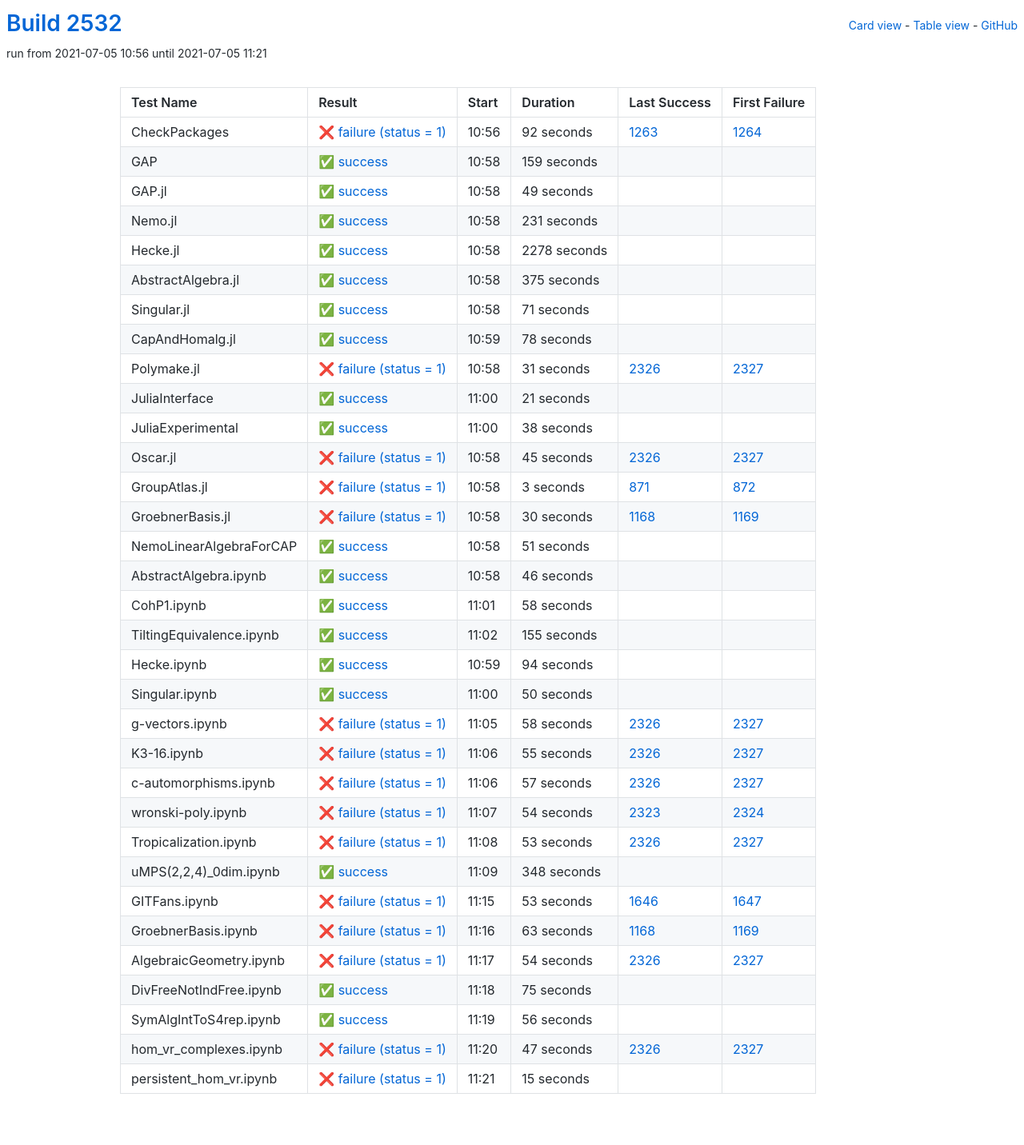
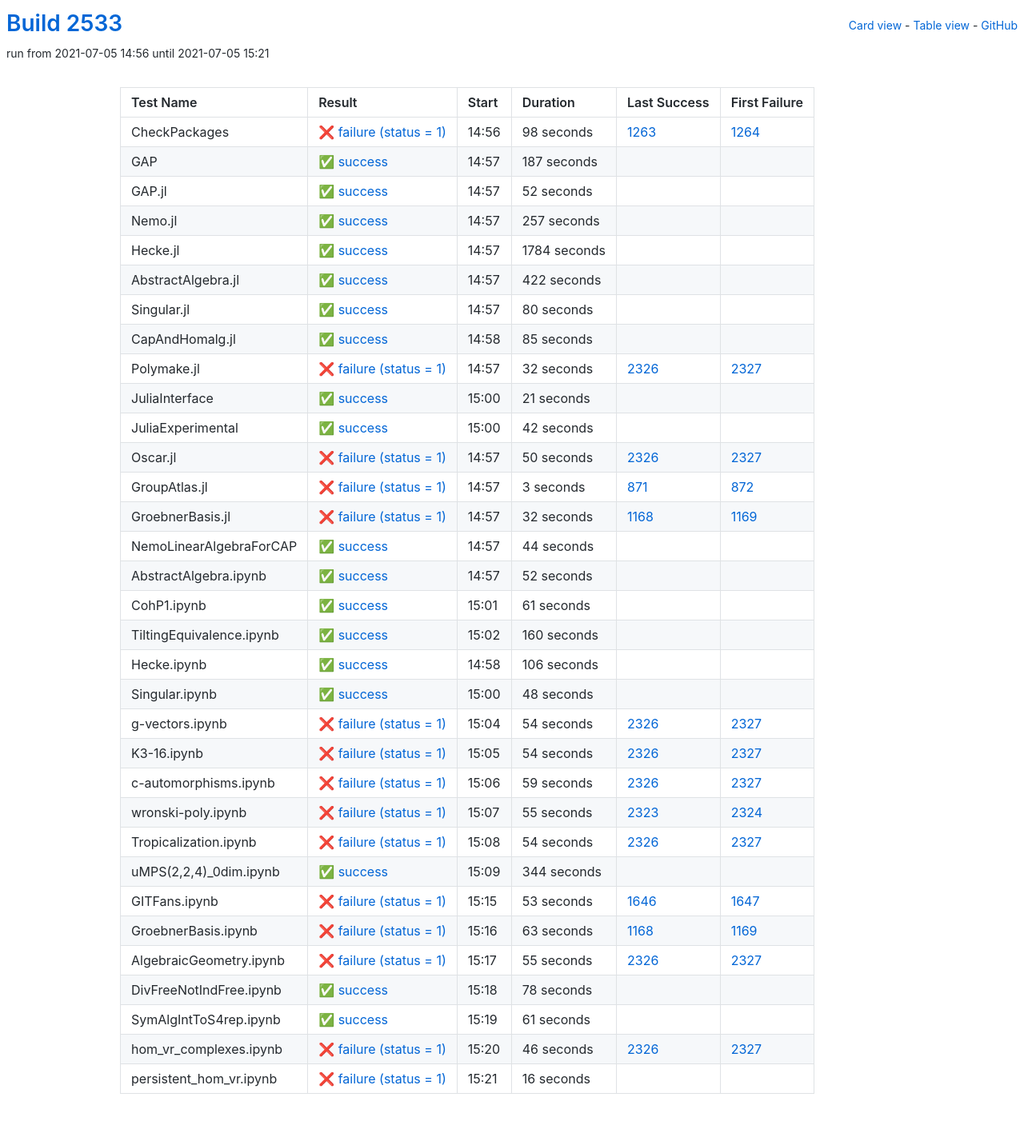
Before and after one commit to oscar-system/oscar-ci-status-stable, a Jekyll site: the page built from table.html, in a window 1280 px wide. Shown: the whole page at 80% size. Built offline with Jekyll 4.4.1, drawn with Linux system fonts in a browser that asks for light colours.

Commit message:
Build #2533

```diff
--- a/_data/ci.yml
+++ b/_data/ci.yml
@@ -1,6 +1,6 @@
 ---
-build: 2532
-build_url: https://oscarci.mathematik.uni-kl.de/job/oscar-stable/2532/
+build: 2533
+build_url: https://oscarci.mathematik.uni-kl.de/job/oscar-stable/2533/
 job: oscar-stable
 organization: oscar-system
 repo: oscar-ci-status-stable
@@ -8,116 +8,116 @@ repourl: https://github.com/oscar-system/oscar-ci-status-stable
 tests:
 - name: CheckPackages
   id: checkpackages
-  log: https://oscarci.mathematik.uni-kl.de/job/oscar-stable/2532/artifact/logs/build-2532/CheckPackages.log
-  start: 2021-07-05 10:56
+  log: https://oscarci.mathematik.uni-kl.de/job/oscar-stable/2533/artifact/logs/build-2533/CheckPackages.log
+  start: 2021-07-05 14:56
   success: false
   exitcode: 1
   status: failure
-  duration: 92
+  duration: 98
   last_success: 1263
   last_success_url: https://oscarci.mathematik.uni-kl.de/job/oscar-stable/1263/
   first_failure: 1264
   first_failure_url: https://oscarci.mathematik.uni-kl.de/job/oscar-stable/1264/
 - name: GAP
   id: gap
-  log: https://oscarci.mathematik.uni-kl.de/job/oscar-stable/2532/artifact/logs/build-2532/GAP.log
-  start: 2021-07-05 10:58
+  log: https://oscarci.mathematik.uni-kl.de/job/oscar-stable/2533/artifact/logs/build-2533/GAP.log
+  start: 2021-07-05 14:57
   success: true
   exitcode: 0
   status: success
-  duration: 159
+  duration: 187
   last_success: false
   last_success_url:
   first_failure: false
   first_failure_url:
 - name: GAP.jl
   id: gap-jl
-  log: https://oscarci.mathematik.uni-kl.de/job/oscar-stable/2532/artifact/logs/build-2532/GAP.jl.log
-  start: 2021-07-05 10:58
+  log: https://oscarci.mathematik.uni-kl.de/job/oscar-stable/2533/artifact/logs/build-2533/GAP.jl.log
+  start: 2021-07-05 14:57
   success: true
   exitcode: 0
   status: success
-  duration: 49
+  duration: 52
   last_success: false
   last_success_url:
   first_failure: false
   first_failure_url:
 - name: Nemo.jl
   id: nemo-jl
-  log: https://oscarci.mathematik.uni-kl.de/job/oscar-stable/2532/artifact/logs/build-2532/Nemo.jl.log
-  start: 2021-07-05 10:58
+  log: https://oscarci.mathematik.uni-kl.de/job/oscar-stable/2533/artifact/logs/build-2533/Nemo.jl.log
+  start: 2021-07-05 14:57
   success: true
   exitcode: 0
   status: success
-  duration: 231
+  duration: 257
   last_success: false
   last_success_url:
   first_failure: false
   first_failure_url:
 - name: Hecke.jl
   id: hecke-jl
-  log: https://oscarci.mathematik.uni-kl.de/job/oscar-stable/2532/artifact/logs/build-2532/Hecke.jl.log
-  start: 2021-07-05 10:58
+  log: https://oscarci.mathematik.uni-kl.de/job/oscar-stable/2533/artifact/logs/build-2533/Hecke.jl.log
+  start: 2021-07-05 14:57
   success: true
   exitcode: 0
   status: success
-  duration: 2278
+  duration: 1784
   last_success: false
   last_success_url:
   first_failure: false
   first_failure_url:
 - name: AbstractAlgebra.jl
   id: abstractalgebra-jl
-  log: https://oscarci.mathematik.uni-kl.de/job/oscar-stable/2532/artifact/logs/build-2532/AbstractAlgebra.jl.log
-  start: 2021-07-05 10:58
+  log: https://oscarci.mathematik.uni-kl.de/job/oscar-stable/2533/artifact/logs/build-2533/AbstractAlgebra.jl.log
+  start: 2021-07-05 14:57
   success: true
   exitcode: 0
   status: success
-  duration: 375
+  duration: 422
   last_success: false
   last_success_url:
   first_failure: false
   first_failure_url:
 - name: Singular.jl
   id: singular-jl
-  log: https://oscarci.mathematik.uni-kl.de/job/oscar-stable/2532/artifact/logs/build-2532/Singular.jl.log
-  start: 2021-07-05 10:58
+  log: https://oscarci.mathematik.uni-kl.de/job/oscar-stable/2533/artifact/logs/build-2533/Singular.jl.log
+  start: 2021-07-05 14:57
   success: true
   exitcode: 0
   status: success
-  duration: 71
+  duration: 80
   last_success: false
   last_success_url:
   first_failure: false
   first_failure_url:
 - name: CapAndHomalg.jl
   id: capandhomalg-jl
-  log: https://oscarci.mathematik.uni-kl.de/job/oscar-stable/2532/artifact/logs/build-2532/CapAndHomalg.jl.log
-  start: 2021-07-05 10:59
+  log: https://oscarci.mathematik.uni-kl.de/job/oscar-stable/2533/artifact/logs/build-2533/CapAndHomalg.jl.log
+  start: 2021-07-05 14:58
   success: true
   exitcode: 0
   status: success
-  duration: 78
+  duration: 85
   last_success: false
   last_success_url:
   first_failure: false
   first_failure_url:
 - name: Polymake.jl
   id: polymake-jl
-  log: https://oscarci.mathematik.uni-kl.de/job/oscar-stable/2532/artifact/logs/build-2532/Polymake.jl.log
-  start: 2021-07-05 10:58
+  log: https://oscarci.mathematik.uni-kl.de/job/oscar-stable/2533/artifact/logs/build-2533/Polymake.jl.log
+  start: 2021-07-05 14:57
   success: false
   exitcode: 1
   status: failure
-  duration: 31
+  duration: 32
   last_success: 2326
   last_success_url: https://oscarci.mathematik.uni-kl.de/job/oscar-stable/2326/
   first_failure: 2327
   first_failure_url: https://oscarci.mathematik.uni-kl.de/job/oscar-stable/2327/
 - name: JuliaInterface
   id: juliainterface
-  log: https://oscarci.mathematik.uni-kl.de/job/oscar-stable/2532/artifact/logs/build-2532/JuliaInterface.log
-  start: 2021-07-05 11:00
+  log: https://oscarci.mathematik.uni-kl.de/job/oscar-stable/2533/artifact/logs/build-2533/JuliaInterface.log
+  start: 2021-07-05 15:00
   success: true
   exitcode: 0
   status: success
@@ -128,32 +128,32 @@ tests:
   first_failure_url:
 - name: JuliaExperimental
   id: juliaexperimental
-  log: https://oscarci.mathematik.uni-kl.de/job/oscar-stable/2532/artifact/logs/build-2532/JuliaExperimental.log
-  start: 2021-07-05 11:00
+  log: https://oscarci.mathematik.uni-kl.de/job/oscar-stable/2533/artifact/logs/build-2533/JuliaExperimental.log
+  start: 2021-07-05 15:00
   success: true
   exitcode: 0
   status: success
-  duration: 38
+  duration: 42
   last_success: false
   last_success_url:
   first_failure: false
   first_failure_url:
 - name: Oscar.jl
   id: oscar-jl
-  log: https://oscarci.mathematik.uni-kl.de/job/oscar-stable/2532/artifact/logs/build-2532/Oscar.jl.log
-  start: 2021-07-05 10:58
+  log: https://oscarci.mathematik.uni-kl.de/job/oscar-stable/2533/artifact/logs/build-2533/Oscar.jl.log
+  start: 2021-07-05 14:57
   success: false
   exitcode: 1
   status: failure
-  duration: 45
+  duration: 50
   last_success: 2326
   last_success_url: https://oscarci.mathematik.uni-kl.de/job/oscar-stable/2326/
   first_failure: 2327
   first_failure_url: https://oscarci.mathematik.uni-kl.de/job/oscar-stable/2327/
 - name: GroupAtlas.jl
   id: groupatlas-jl
-  log: https://oscarci.mathematik.uni-kl.de/job/oscar-stable/2532/artifact/logs/build-2532/GroupAtlas.jl.log
-  start: 2021-07-05 10:58
+  log: https://oscarci.mathematik.uni-kl.de/job/oscar-stable/2533/artifact/logs/build-2533/GroupAtlas.jl.log
+  start: 2021-07-05 14:57
   success: false
   exitcode: 1
   status: failure
@@ -164,164 +164,164 @@ tests:
   first_failure_url: https://oscarci.mathematik.uni-kl.de/job/oscar-stable/872/
 - name: GroebnerBasis.jl
   id: groebnerbasis-jl
-  log: https://oscarci.mathematik.uni-kl.de/job/oscar-stable/2532/artifact/logs/build-2532/GroebnerBasis.jl.log
-  start: 2021-07-05 10:58
+  log: https://oscarci.mathematik.uni-kl.de/job/oscar-stable/2533/artifact/logs/build-2533/GroebnerBasis.jl.log
+  start: 2021-07-05 14:57
   success: false
   exitcode: 1
   status: failure
-  duration: 30
+  duration: 32
   last_success: 1168
   last_success_url: https://oscarci.mathematik.uni-kl.de/job/oscar-stable/1168/
   first_failure: 1169
   first_failure_url: https://oscarci.mathematik.uni-kl.de/job/oscar-stable/1169/
 - name: NemoLinearAlgebraForCAP
   id: nemolinearalgebraforcap
-  log: https://oscarci.mathematik.uni-kl.de/job/oscar-stable/2532/artifact/logs/build-2532/NemoLinearAlgebraForCAP.log
-  start: 2021-07-05 10:58
+  log: https://oscarci.mathematik.uni-kl.de/job/oscar-stable/2533/artifact/logs/build-2533/NemoLinearAlgebraForCAP.log
+  start: 2021-07-05 14:57
   success: true
   exitcode: 0
   status: success
-  duration: 51
+  duration: 44
   last_success: false
   last_success_url:
   first_failure: false
   first_failure_url:
 - name: AbstractAlgebra.ipynb
   id: abstractalgebra-ipynb
-  log: https://oscarci.mathematik.uni-kl.de/job/oscar-stable/2532/artifact/logs/build-2532/AbstractAlgebra.ipynb.log
-  start: 2021-07-05 10:58
+  log: https://oscarci.mathematik.uni-kl.de/job/oscar-stable/2533/artifact/logs/build-2533/AbstractAlgebra.ipynb.log
+  start: 2021-07-05 14:57
   success: true
   exitcode: 0
   status: success
-  duration: 46
+  duration: 52
   last_success: false
   last_success_url:
   first_failure: false
   first_failure_url:
 - name: CohP1.ipynb
   id: cohp1-ipynb
-  log: https://oscarci.mathematik.uni-kl.de/job/oscar-stable/2532/artifact/logs/build-2532/CohP1.ipynb.log
-  start: 2021-07-05 11:01
+  log: https://oscarci.mathematik.uni-kl.de/job/oscar-stable/2533/artifact/logs/build-2533/CohP1.ipynb.log
+  start: 2021-07-05 15:01
   success: true
   exitcode: 0
   status: success
-  duration: 58
+  duration: 61
   last_success: false
   last_success_url:
   first_failure: false
   first_failure_url:
 - name: TiltingEquivalence.ipynb
   id: tiltingequivalence-ipynb
-  log: https://oscarci.mathematik.uni-kl.de/job/oscar-stable/2532/artifact/logs/build-2532/TiltingEquivalence.ipynb.log
-  start: 2021-07-05 11:02
+  log: https://oscarci.mathematik.uni-kl.de/job/oscar-stable/2533/artifact/logs/build-2533/TiltingEquivalence.ipynb.log
+  start: 2021-07-05 15:02
   success: true
   exitcode: 0
   status: success
-  duration: 155
+  duration: 160
   last_success: false
   last_success_url:
   first_failure: false
   first_failure_url:
 - name: Hecke.ipynb
   id: hecke-ipynb
-  log: https://oscarci.mathematik.uni-kl.de/job/oscar-stable/2532/artifact/logs/build-2532/Hecke.ipynb.log
-  start: 2021-07-05 10:59
+  log: https://oscarci.mathematik.uni-kl.de/job/oscar-stable/2533/artifact/logs/build-2533/Hecke.ipynb.log
+  start: 2021-07-05 14:58
   success: true
   exitcode: 0
   status: success
-  duration: 94
+  duration: 106
   last_success: false
   last_success_url:
   first_failure: false
   first_failure_url:
 - name: Singular.ipynb
   id: singular-ipynb
-  log: https://oscarci.mathematik.uni-kl.de/job/oscar-stable/2532/artifact/logs/build-2532/Singular.ipynb.log
-  start: 2021-07-05 11:00
+  log: https://oscarci.mathematik.uni-kl.de/job/oscar-stable/2533/artifact/logs/build-2533/Singular.ipynb.log
+  start: 2021-07-05 15:00
   success: true
   exitcode: 0
   status: success
-  duration: 50
+  duration: 48
   last_success: false
   last_success_url:
   first_failure: false
   first_failure_url:
 - name: g-vectors.ipynb
   id: g-vectors-ipynb
-  log: https://oscarci.mathematik.uni-kl.de/job/oscar-stable/2532/artifact/logs/build-2532/g-vectors.ipynb.log
-  start: 2021-07-05 11:05
+  log: https://oscarci.mathematik.uni-kl.de/job/oscar-stable/2533/artifact/logs/build-2533/g-vectors.ipynb.log
+  start: 2021-07-05 15:04
   success: false
   exitcode: 1
   status: failure
-  duration: 58
+  duration: 54
   last_success: 2326
   last_success_url: https://oscarci.mathematik.uni-kl.de/job/oscar-stable/2326/
   first_failure: 2327
   first_failure_url: https://oscarci.mathematik.uni-kl.de/job/oscar-stable/2327/
 - name: K3-16.ipynb
   id: k3-16-ipynb
-  log: https://oscarci.mathematik.uni-kl.de/job/oscar-stable/2532/artifact/logs/build-2532/K3-16.ipynb.log
-  start: 2021-07-05 11:06
+  log: https://oscarci.mathematik.uni-kl.de/job/oscar-stable/2533/artifact/logs/build-2533/K3-16.ipynb.log
+  start: 2021-07-05 15:05
   success: false
   exitcode: 1
   status: failure
-  duration: 55
+  duration: 54
   last_success: 2326
   last_success_url: https://oscarci.mathematik.uni-kl.de/job/oscar-stable/2326/
   first_failure: 2327
   first_failure_url: https://oscarci.mathematik.uni-kl.de/job/oscar-stable/2327/
 - name: c-automorphisms.ipynb
   id: c-automorphisms-ipynb
-  log: https://oscarci.mathematik.uni-kl.de/job/oscar-stable/2532/artifact/logs/build-2532/c-automorphisms.ipynb.log
-  start: 2021-07-05 11:06
+  log: https://oscarci.mathematik.uni-kl.de/job/oscar-stable/2533/artifact/logs/build-2533/c-automorphisms.ipynb.log
+  start: 2021-07-05 15:06
   success: false
   exitcode: 1
   status: failure
-  duration: 57
+  duration: 59
   last_success: 2326
   last_success_url: https://oscarci.mathematik.uni-kl.de/job/oscar-stable/2326/
   first_failure: 2327
   first_failure_url: https://oscarci.mathematik.uni-kl.de/job/oscar-stable/2327/
 - name: wronski-poly.ipynb
   id: wronski-poly-ipynb
-  log: https://oscarci.mathematik.uni-kl.de/job/oscar-stable/2532/artifact/logs/build-2532/wronski-poly.ipynb.log
-  start: 2021-07-05 11:07
+  log: https://oscarci.mathematik.uni-kl.de/job/oscar-stable/2533/artifact/logs/build-2533/wronski-poly.ipynb.log
+  start: 2021-07-05 15:07
   success: false
   exitcode: 1
   status: failure
-  duration: 54
+  duration: 55
   last_success: 2323
   last_success_url: https://oscarci.mathematik.uni-kl.de/job/oscar-stable/2323/
   first_failure: 2324
   first_failure_url: https://oscarci.mathematik.uni-kl.de/job/oscar-stable/2324/
 - name: Tropicalization.ipynb
   id: tropicalization-ipynb
-  log: https://oscarci.mathematik.uni-kl.de/job/oscar-stable/2532/artifact/logs/build-2532/Tropicalization.ipynb.log
-  start: 2021-07-05 11:08
+  log: https://oscarci.mathematik.uni-kl.de/job/oscar-stable/2533/artifact/logs/build-2533/Tropicalization.ipynb.log
+  start: 2021-07-05 15:08
   success: false
   exitcode: 1
   status: failure
-  duration: 53
+  duration: 54
   last_success: 2326
   last_success_url: https://oscarci.mathematik.uni-kl.de/job/oscar-stable/2326/
   first_failure: 2327
   first_failure_url: https://oscarci.mathematik.uni-kl.de/job/oscar-stable/2327/
 - name: uMPS(2,2,4)_0dim.ipynb
   id: umps-2-2-4-0dim-ipynb
-  log: https://oscarci.mathematik.uni-kl.de/job/oscar-stable/2532/artifact/logs/build-2532/uMPS-2-2-4-_0dim.ipynb.log
-  start: 2021-07-05 11:09
+  log: https://oscarci.mathematik.uni-kl.de/job/oscar-stable/2533/artifact/logs/build-2533/uMPS-2-2-4-_0dim.ipynb.log
+  start: 2021-07-05 15:09
   success: true
   exitcode: 0
   status: success
-  duration: 348
+  duration: 344
   last_success: false
   last_success_url:
   first_failure: false
   first_failure_url:
 - name: GITFans.ipynb
   id: gitfans-ipynb
-  log: https://oscarci.mathematik.uni-kl.de/job/oscar-stable/2532/artifact/logs/build-2532/GITFans.ipynb.log
-  start: 2021-07-05 11:15
+  log: https://oscarci.mathematik.uni-kl.de/job/oscar-stable/2533/artifact/logs/build-2533/GITFans.ipynb.log
+  start: 2021-07-05 15:15
   success: false
   exitcode: 1
   status: failure
@@ -332,8 +332,8 @@ tests:
   first_failure_url: https://oscarci.mathematik.uni-kl.de/job/oscar-stable/1647/
 - name: GroebnerBasis.ipynb
   id: groebnerbasis-ipynb
-  log: https://oscarci.mathematik.uni-kl.de/job/oscar-stable/2532/artifact/logs/build-2532/GroebnerBasis.ipynb.log
-  start: 2021-07-05 11:16
+  log: https://oscarci.mathematik.uni-kl.de/job/oscar-stable/2533/artifact/logs/build-2533/GroebnerBasis.ipynb.log
+  start: 2021-07-05 15:16
   success: false
   exitcode: 1
   status: failure
@@ -344,60 +344,60 @@ tests:
   first_failure_url: https://oscarci.mathematik.uni-kl.de/job/oscar-stable/1169/
 - name: AlgebraicGeometry.ipynb
   id: algebraicgeometry-ipynb
-  log: https://oscarci.mathematik.uni-kl.de/job/oscar-stable/2532/artifact/logs/build-2532/AlgebraicGeometry.ipynb.log
-  start: 2021-07-05 11:17
+  log: https://oscarci.mathematik.uni-kl.de/job/oscar-stable/2533/artifact/logs/build-2533/AlgebraicGeometry.ipynb.log
+  start: 2021-07-05 15:17
   success: false
   exitcode: 1
   status: failure
-  duration: 54
+  duration: 55
   last_success: 2326
   last_success_url: https://oscarci.mathematik.uni-kl.de/job/oscar-stable/2326/
   first_failure: 2327
   first_failure_url: https://oscarci.mathematik.uni-kl.de/job/oscar-stable/2327/
 - name: DivFreeNotIndFree.ipynb
   id: divfreenotindfree-ipynb
-  log: https://oscarci.mathematik.uni-kl.de/job/oscar-stable/2532/artifact/logs/build-2532/DivFreeNotIndFree.ipynb.log
-  start: 2021-07-05 11:18
+  log: https://oscarci.mathematik.uni-kl.de/job/oscar-stable/2533/artifact/logs/build-2533/DivFreeNotIndFree.ipynb.log
+  start: 2021-07-05 15:18
   success: true
   exitcode: 0
   status: success
-  duration: 75
+  duration: 78
   last_success: false
   last_success_url:
   first_failure: false
   first_failure_url:
 - name: SymAlgIntToS4rep.ipynb
   id: symalginttos4rep-ipynb
-  log: https://oscarci.mathematik.uni-kl.de/job/oscar-stable/2532/artifact/logs/build-2532/SymAlgIntToS4rep.ipynb.log
-  start: 2021-07-05 11:19
+  log: https://oscarci.mathematik.uni-kl.de/job/oscar-stable/2533/artifact/logs/build-2533/SymAlgIntToS4rep.ipynb.log
+  start: 2021-07-05 15:19
   success: true
   exitcode: 0
   status: success
-  duration: 56
+  duration: 61
   last_success: false
   last_success_url:
   first_failure: false
   first_failure_url:
 - name: hom_vr_complexes.ipynb
   id: hom-vr-complexes-ipynb
-  log: https://oscarci.mathematik.uni-kl.de/job/oscar-stable/2532/artifact/logs/build-2532/hom_vr_complexes.ipynb.log
-  start: 2021-07-05 11:20
+  log: https://oscarci.mathematik.uni-kl.de/job/oscar-stable/2533/artifact/logs/build-2533/hom_vr_complexes.ipynb.log
+  start: 2021-07-05 15:20
   success: false
   exitcode: 1
   status: failure
-  duration: 47
+  duration: 46
   last_success: 2326
   last_success_url: https://oscarci.mathematik.uni-kl.de/job/oscar-stable/2326/
   first_failure: 2327
   first_failure_url: https://oscarci.mathematik.uni-kl.de/job/oscar-stable/2327/
 - name: persistent_hom_vr.ipynb
   id: persistent-hom-vr-ipynb
-  log: https://oscarci.mathematik.uni-kl.de/job/oscar-stable/2532/artifact/logs/build-2532/persistent_hom_vr.ipynb.log
-  start: 2021-07-05 11:21
+  log: https://oscarci.mathematik.uni-kl.de/job/oscar-stable/2533/artifact/logs/build-2533/persistent_hom_vr.ipynb.log
+  start: 2021-07-05 15:21
   success: false
   exitcode: 1
   status: failure
-  duration: 15
+  duration: 16
   last_success: false
   last_success_url:
   first_failure: false
```
Also changed, not shown: README.md.
